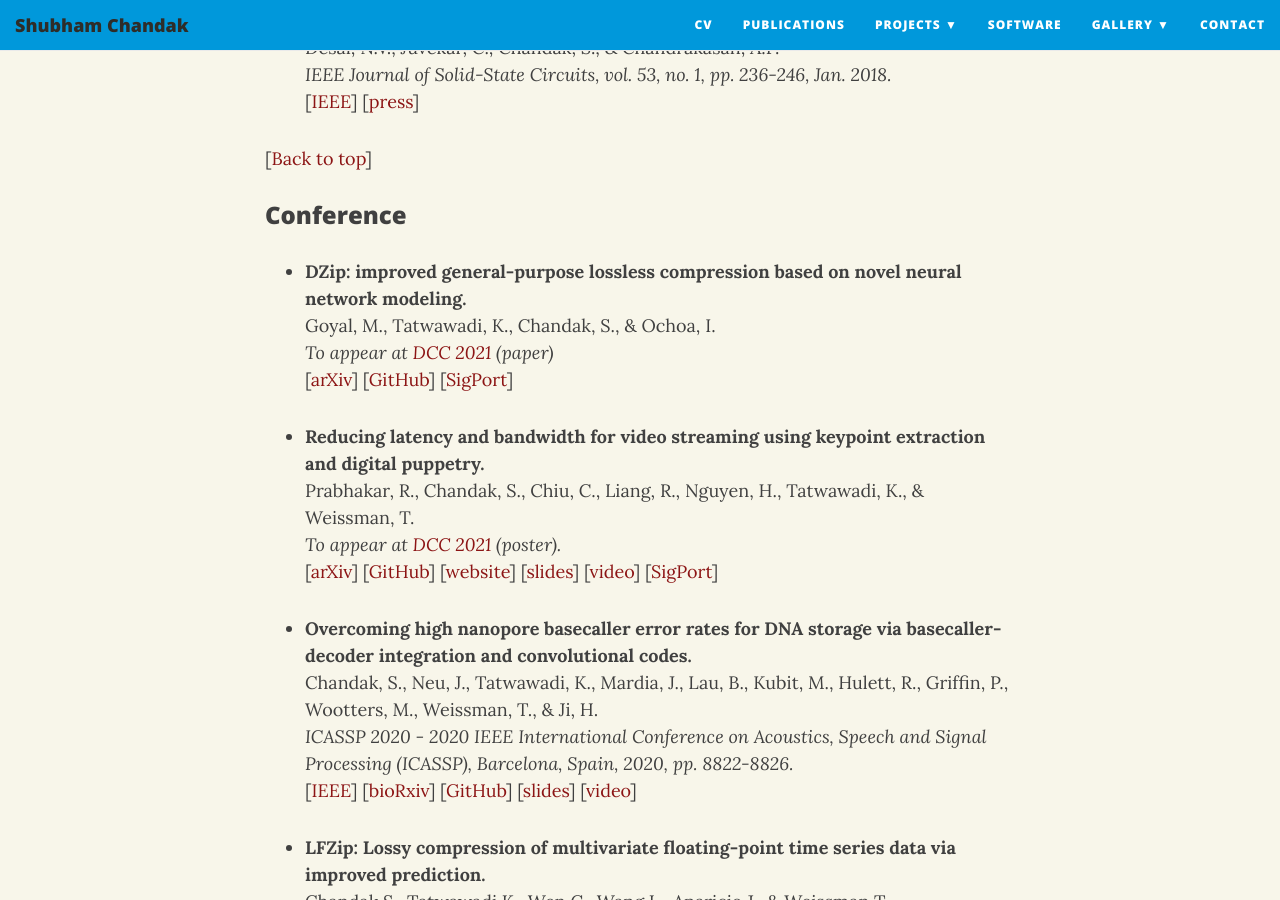
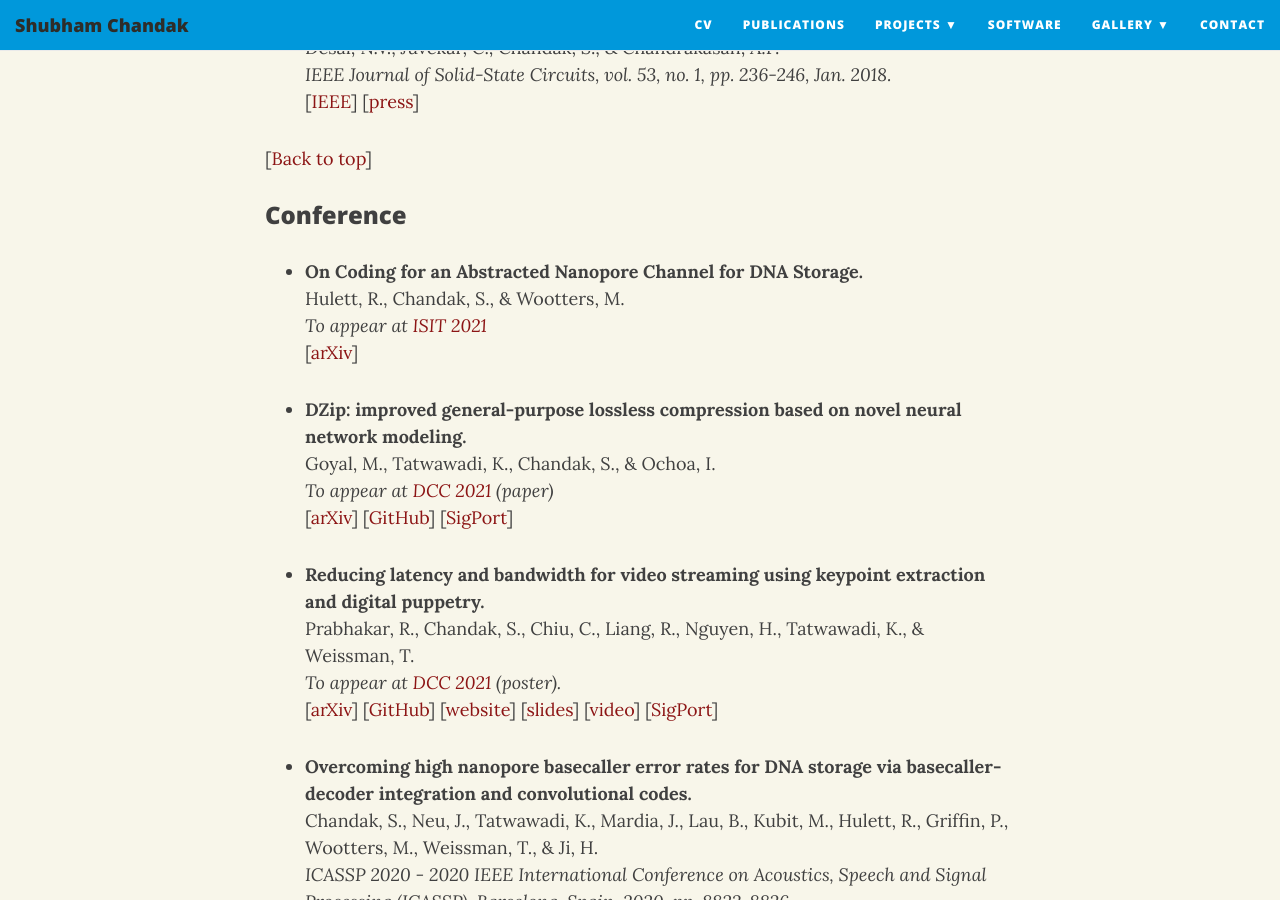
Before and after one commit to shubhamchandak94/shubhamchandak94.github.io, a Jekyll site: the page built from publications.md, in a window 1280 px wide and 900 px high, scrolled down 1019 px. Built offline with Jekyll 4.4.1, drawn with Linux system fonts in a browser that asks for light colours; nearby versions of some CDN libraries; some of the changed text lies outside the part shown.

Commit message:
isit acceptance

```diff
--- a/publications.md
+++ b/publications.md
@@ -34,6 +34,11 @@ _**Google Scholar page [HERE](https://scholar.google.com/citations?hl=en&user=t1
 <a id="conference"></a>[[Back to top](#top_anchor_)]
 
 ### Conference
+- **On Coding for an Abstracted Nanopore Channel for DNA Storage.**
+  Hulett, R., Chandak, S., & Wootters, M.
+  _To appear at [ISIT 2021](https://2021.ieee-isit.org/)_
+  [[arXiv](https://arxiv.org/abs/2102.01839)]
+
 - **DZip: improved general-purpose lossless compression based on novel neural network modeling.**
   Goyal, M., Tatwawadi, K., Chandak, S., & Ochoa, I.
   _To appear at [DCC 2021](https://www.cs.brandeis.edu/~dcc/Call.html) (paper)_
```
Also changed, not shown: other parts of publications.md (+0 -5 lines), 1 other file.
